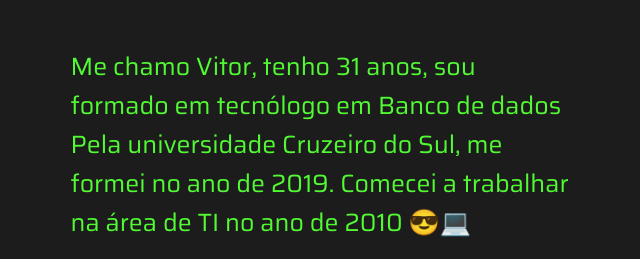
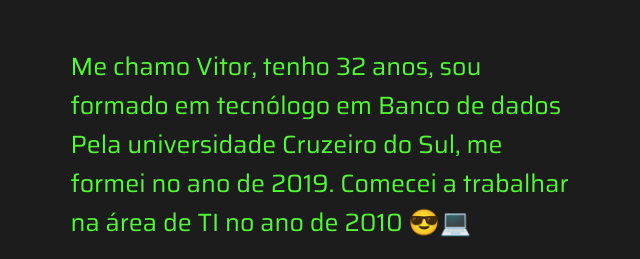
Before and after one commit to VitorRodrigo/Portfolio-Vitor, a plain HTML site: page index.html in a window 1280 px wide. Shown: the part 574-833 px from the top of the page, 62-702 px from the left. Drawn offline with Linux system fonts and the light colour scheme.

Commit message:
atualizaçao idade

```diff
--- a/index.html
+++ b/index.html
@@ -56,7 +56,7 @@
         <section class="section-sobre" id="QuemSouEu">
             <div class="section-sobre-div"   >
                <h1  >Quem sou. </h1>
-                <span >Me chamo Vitor, tenho 31 anos, sou formado em tecnólogo em Banco de dados
+                <span >Me chamo Vitor, tenho 32 anos, sou formado em tecnólogo em Banco de dados
                     Pela universidade Cruzeiro do Sul, me formei no ano de 2019.
                     Comecei a trabalhar na área de TI no ano de 2010 😎💻</span>
                     <div class="redes">
```
